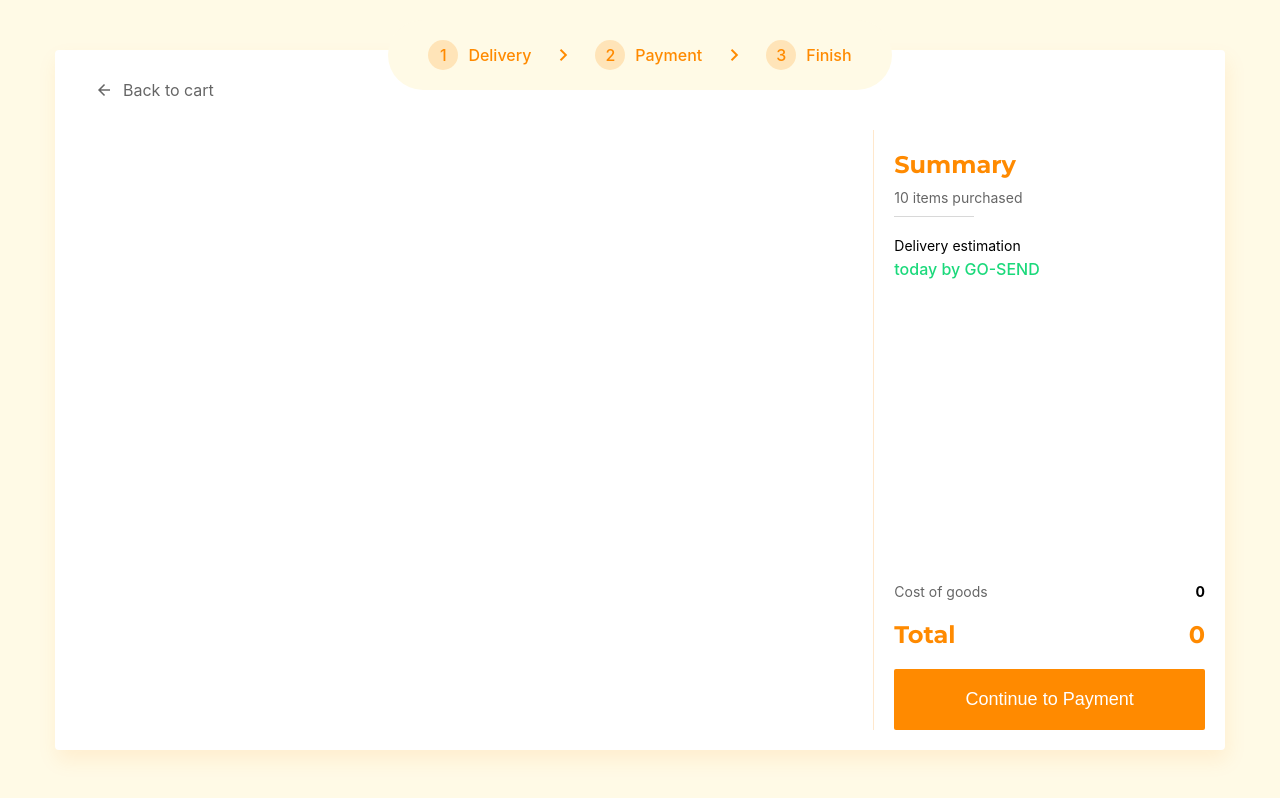
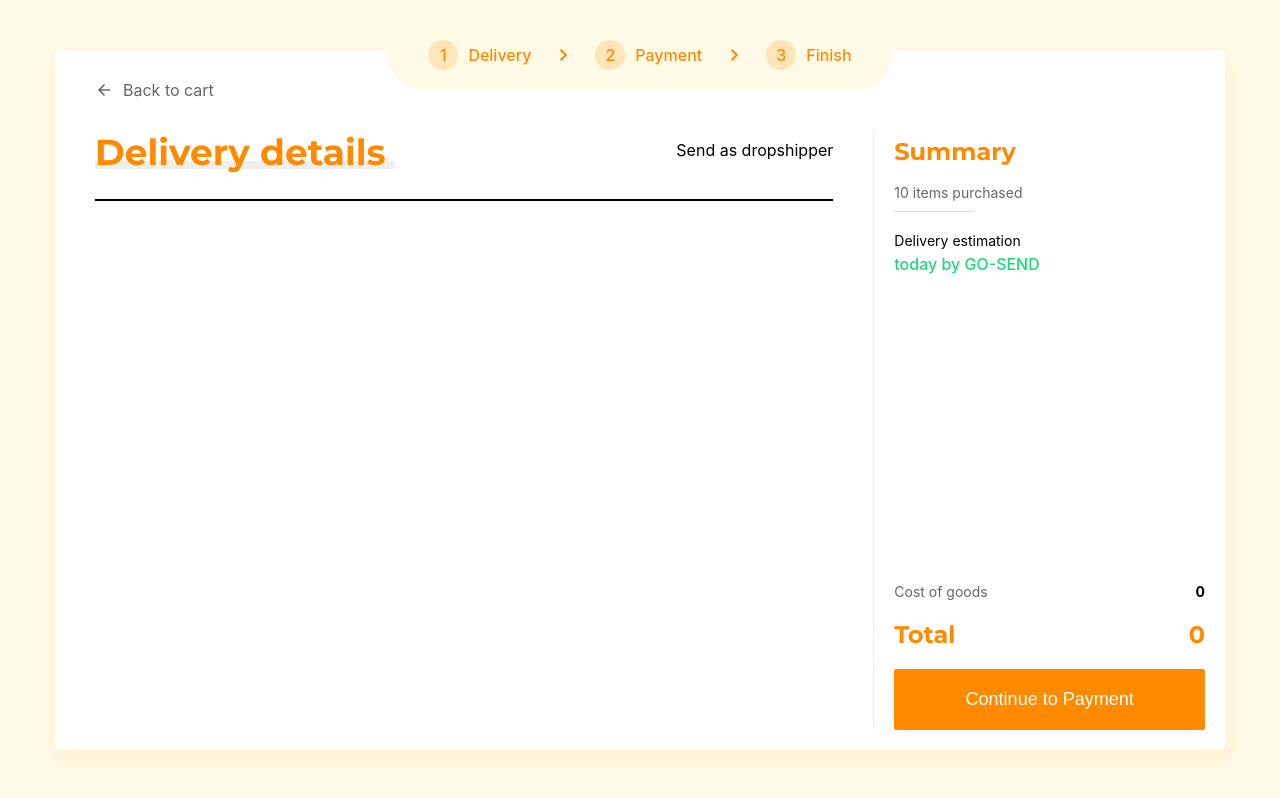
Before and after one commit to rasyidrmhd/Checkout-Simulation, a React (Create React App) app: page / in a window 1280 px wide. Built offline with nearby package versions, Linux system fonts and the light colour scheme.

Commit message:
added Delivery and styledHeader component

```diff
--- a/src/components/Delivery.js
+++ /dev/null
@@ -1,8 +0,0 @@
-import React from "react";
-import { Box } from ".";
-
-const Delivery = () => {
-  return <Box display="flex" height="100%" width="70%"></Box>;
-};
-
-export default Delivery;
--- /dev/null
+++ b/src/components/Delivery/index.js
@@ -0,0 +1,17 @@
+import React from "react";
+import { Box, Text } from "..";
+import StyledHeader from "../StyledHeader";
+
+const Delivery = () => {
+  return (
+    <Box display="flex" flexDirection="column" gap="30px" height="100%" width="70%" padding="0 40px 20px">
+      <Box display="flex" alignItems="center" justifyContent="space-between">
+        <StyledHeader>Delivery details</StyledHeader>
+        <Text>Send as dropshipper</Text>
+      </Box>
+      <Box display="flex" border="1px solid black"></Box>
+    </Box>
+  );
+};
+
+export default Delivery;
--- /dev/null
+++ b/src/components/StyledHeader.js
@@ -0,0 +1,15 @@
+import React from "react";
+import { Box, Text } from ".";
+
+const StyledHeader = ({ children }) => {
+  return (
+    <Box>
+      <Text fontSize="36px" color="#FF8A00" fontFamily="montserrat" fontWeight="700">
+        {children}
+      </Text>
+      <Box height="8px" width="300px" backgroundColor="#EEEEEE" margin="-13px 0px 0px" />
+    </Box>
+  );
+};
+
+export default StyledHeader;
--- a/src/components/Summary/index.js
+++ b/src/components/Summary/index.js
@@ -5,9 +5,9 @@ import PriceItem from "./PriceItem";
 
 const Summary = () => {
   return (
-    <Box display="flex" flexDirection="column" height="100%" width="30%" padding="20px" justifyContent="space-between">
+    <Box display="flex" flexDirection="column" height="100%" width="30%" padding="0 20px 20px" justifyContent="space-between">
       <Box display="flex" flexDirection="column" gap="10px">
-        <Text fontSize="24px" color="#FF8A00" fontFamily="montserrat" fontWeight="700">
+        <Text fontSize="24px" color="#FF8A00" fontFamily="montserrat" fontWeight="700" lineHeight="44px">
           Summary
         </Text>
         <Text fontSize="14px" fontWeight="400" opacity="60%">
--- a/src/components/index.js
+++ b/src/components/index.js
@@ -6,6 +6,7 @@ export const Text = styled.text`
   font-size: ${(props) => props.fontSize};
   font-family: ${(props) => props.fontFamily};
   opacity: ${(props) => props.opacity};
+  line-height: ${(props) => props.lineHeight};
 `;
 
 export const Box = styled.div`
@@ -20,6 +21,7 @@ export const Box = styled.div`
   height: ${(props) => props.height};
   background-color: ${(props) => props.backgroundColor};
   padding: ${(props) => props.padding};
+  margin: ${(props) => props.margin};
   border-radius: ${(props) => props.borderRadius};
   box-shadow: ${(props) => props.boxShadow};
   display: ${(props) => props.display};
@@ -30,6 +32,7 @@ export const Box = styled.div`
   border: ${(props) => props.border};
   cursor: ${(props) => props.cursor};
   opacity: ${(props) => props.opacity};
+  z-index: ${(props) => props.zIndex};
 `;
 
 export const Button = styled.button`
```
